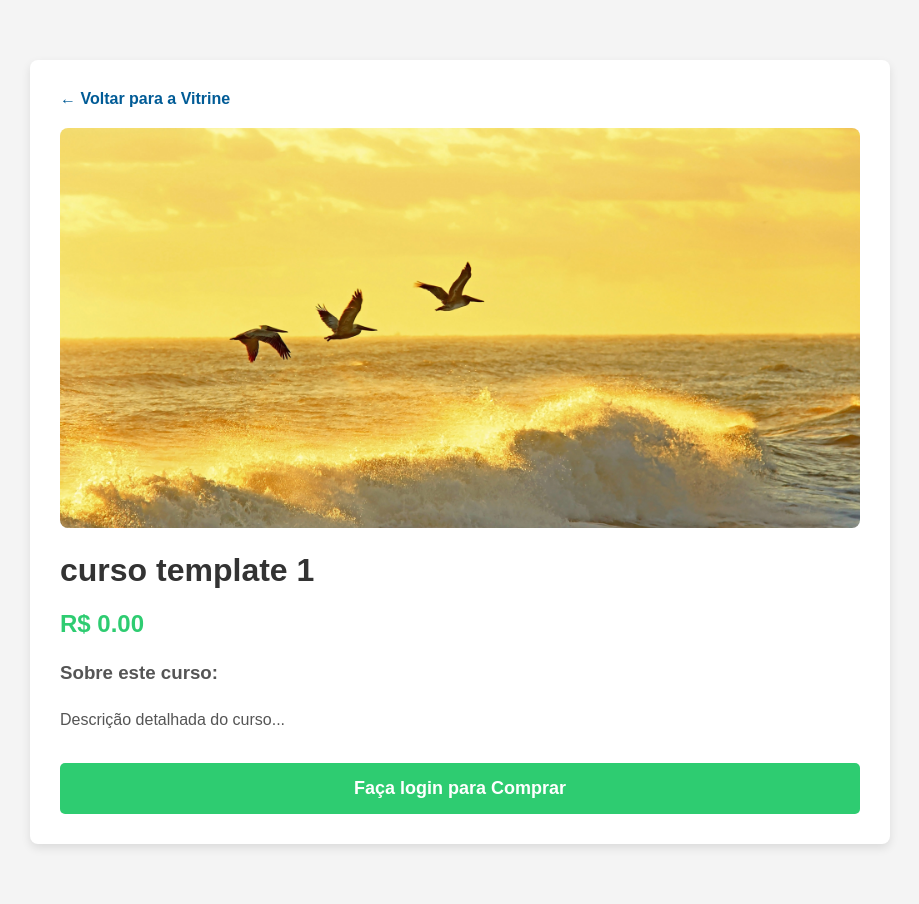
After one commit to joao-c2104/Experience-Analitics, a Django app: page /curso/1/ in a window 1280 px wide. The commit adds this page. Shown: the whole page, without its empty margins (180-1099 px from the left). Run offline with Django 5.2, Linux system fonts and the light colour scheme; data comes from the database, SQL or seed files in the repository; both versions use the stored data as it was after the commit.

Commit message:
adicionando aba de curso

```diff
--- a/cursos/models.py
+++ b/cursos/models.py
@@ -4,6 +4,9 @@ from django.contrib.auth.models import User
 class Curso(models.Model):
     nome = models.CharField(max_length=200)
     imagem = models.ImageField(upload_to='cursos_imagens/')
+    resumo = models.CharField(max_length=250, default="Resumo do curso...")
+    descricao = models.TextField(default="Descrição detalhada do curso...")
+    preco = models.DecimalField(max_digits=6, decimal_places=2, default=0.00)
 
     def __str__(self):
         return self.nome
--- /dev/null
+++ b/cursos/templates/cursos/detalhe_curso.html
@@ -0,0 +1,55 @@
+<!DOCTYPE html>
+<html lang="pt-br">
+<head>
+    <meta charset="UTF-8">
+    <meta name="viewport" content="width=device-width, initial-scale=1.0">
+    <title>{{ curso.nome }} - Detalhes</title>
+    <style>
+        body { font-family: Arial, sans-serif; background-color: #f4f4f4; margin: 0; padding: 20px; }
+        .container { max-width: 800px; margin: 40px auto; background: white; padding: 30px; border-radius: 8px; box-shadow: 0 4px 10px rgba(0,0,0,0.1); }
+        .voltar { text-decoration: none; color: #005b96; font-weight: bold; }
+        img { width: 100%; max-height: 400px; object-fit: cover; border-radius: 8px; margin-top: 20px; }
+        h1 { color: #333; margin-top: 20px; }
+        .preco { font-size: 24px; color: #2ecc71; font-weight: bold; margin: 20px 0; }
+        .descricao { font-size: 16px; color: #555; line-height: 1.6; }
+
+        .btn { display: block; text-align: center; text-decoration: none; padding: 15px; font-size: 18px; font-weight: bold; border-radius: 5px; margin-top: 30px; color: white; transition: background 0.3s; }
+        .btn-comprar { background-color: #2ecc71; }
+        .btn-comprar:hover { background-color: #27ae60; }
+        .btn-concluir { background-color: #f39c12; }
+        .btn-concluir:hover { background-color: #d35400; }
+        .btn-concluido { background-color: #7f8c8d; cursor: not-allowed; }
+    </style>
+</head>
+<body>
+
+    <div class="container">
+        <a href="/" class="voltar">← Voltar para a Vitrine</a>
+
+        {% if curso.imagem %}
+            <img src="{{ curso.imagem.url }}" alt="{{ curso.nome }}">
+        {% endif %}
+
+        <h1>{{ curso.nome }}</h1>
+        <p class="preco">R$ {{ curso.preco }}</p>
+
+        <div class="descricao">
+            <h3>Sobre este curso:</h3>
+            <p>{{ curso.descricao }}</p>
+        </div>
+
+        {% if not user.is_authenticated %}
+            <a href="/admin/" class="btn btn-comprar">Faça login para Comprar</a>
+        {% else %}
+            {% if not inscricao %}
+                <a href="{% url 'acao_curso' curso.id %}" class="btn btn-comprar">Comprar Curso</a>
+            {% elif inscricao.status == 'andamento' %}
+                <a href="{% url 'acao_curso' curso.id %}" class="btn btn-concluir">Marcar Curso como Concluído</a>
+            {% elif inscricao.status == 'concluido' %}
+                <span class="btn btn-concluido">✓ Curso Concluído!</span>
+            {% endif %}
+        {% endif %}
+    </div>
+
+</body>
+</html>
--- a/cursos/templates/cursos/lista_cursos.html
+++ b/cursos/templates/cursos/lista_cursos.html
@@ -93,6 +93,9 @@
                     <img src="{{ curso.imagem.url }}" alt="{{ curso.nome }}">
                 {% endif %}
                 <h3>{{ curso.nome }}</h3>
+                <p style="padding: 0 15px; color: #666; font-size: 14px;">{{ curso.resumo }}</p>
+                <p style="font-weight: bold; color: #2ecc71; font-size: 18px; margin: 10px 0;">R$ {{ curso.preco }}</p>
+                <a href="{% url 'detalhe_curso' curso.id %}" style="display: block; background: #005b96; color: white; text-decoration: none; padding: 10px; margin: 10px; border-radius: 5px; font-weight: bold;">Ver Detalhes</a>
             </div>
         {% empty %}
             <p style="text-align: center; grid-column: 1 / -1;">Nenhum curso cadastrado ainda.</p>
--- a/cursos/urls.py
+++ b/cursos/urls.py
@@ -5,4 +5,6 @@ urlpatterns = [
     path('', views.lista_cursos, name='lista_cursos'),
     path('perfil/', views.perfil, name='perfil'),
     path('sair/', views.fazer_logout, name='sair'),
+    path('curso/<int:curso_id>/', views.detalhe_curso, name='detalhe_curso'),
+    path('curso/<int:curso_id>/acao/', views.acao_curso, name='acao_curso'),
 ]
--- a/cursos/views.py
+++ b/cursos/views.py
@@ -1,4 +1,4 @@
-from django.shortcuts import render, redirect
+from django.shortcuts import render, redirect, get_object_or_404
 from django.contrib.auth.decorators import login_required
 from django.contrib.auth import logout
 from .models import Curso, Inscricao
@@ -23,3 +23,28 @@ def perfil(request):
 def fazer_logout(request):
     logout(request)
     return redirect('lista_cursos')
+
+def detalhe_curso(request, curso_id):
+    curso = get_object_or_404(Curso, id=curso_id)
+    inscricao = None
+
+    if request.user.is_authenticated:
+        inscricao = Inscricao.objects.filter(usuario=request.user, curso=curso).first()
+
+    return render(request, 'cursos/detalhe_curso.html', {
+        'curso': curso,
+        'inscricao': inscricao
+    })
+
+@login_required
+def acao_curso(request, curso_id):
+    curso = get_object_or_404(Curso, id=curso_id)
+    inscricao = Inscricao.objects.filter(usuario=request.user, curso=curso).first()
+
+    if not inscricao:
+        Inscricao.objects.create(usuario=request.user, curso=curso, status='andamento')
+    elif inscricao.status == 'andamento':
+        inscricao.status = 'concluido'
+        inscricao.save()
+
+    return redirect('detalhe_curso', curso_id=curso.id)
```
Also changed, not shown: cursos/migrations/0003_curso_descricao_curso_preco_curso_resumo.py (added), db.sqlite3.
